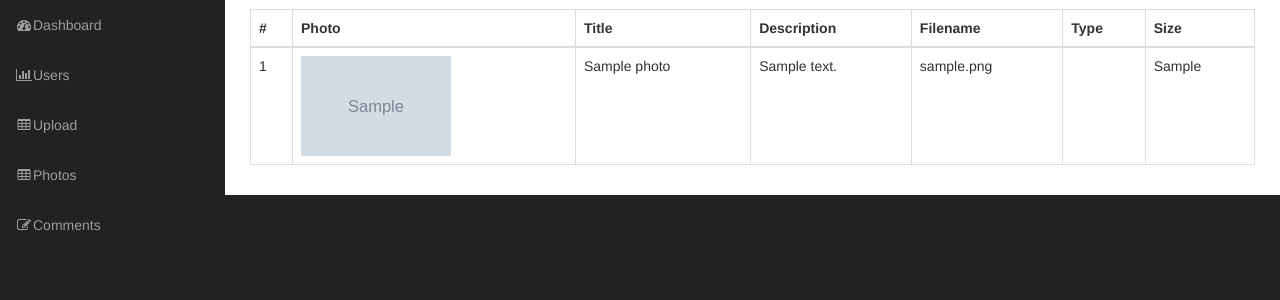
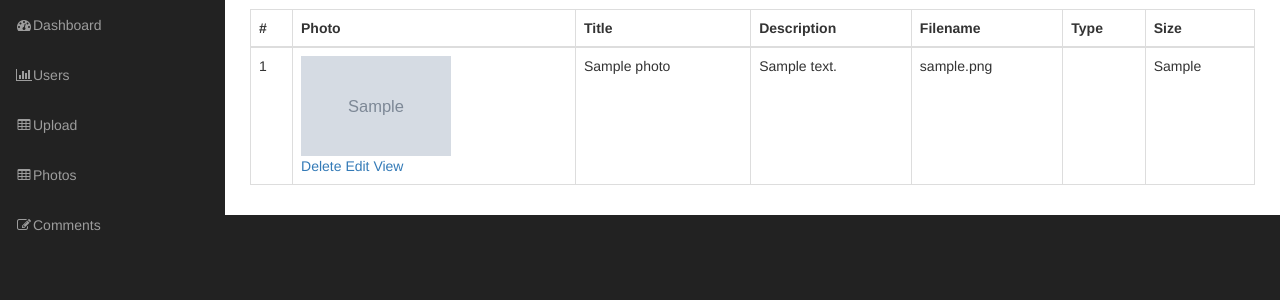
Before and after one commit to kimono-k/Kimono-CMS-OOP, a PHP site: page /admin/photos.php in a window 1280 px wide. Shown: the part 51-351 px from the top of the page. Run offline with PHP 8.4, Linux system fonts and the light colour scheme; the visitor is signed in with stand-in values (Sample User, id 1); tables that the repository leaves empty or names only in its code hold one stand-in row (values such as "Sample post"); grey boxes marked "Sample" are stand-in pictures; grey boxes labelled with a size stand in for pictures from a placeholder-image service; some libraries are stand-ins or nearby versions.

Commit message:
- get link for photo_id created - delete_photo.php created as delete photo overview page (sample)

```diff
--- /dev/null
+++ b/admin/delete_photo.php
@@ -0,0 +1,6 @@
+<?php include("includes/init.php"); ?>
+<?php if (!$session->is_signed_in()) { redirect("login.php"); } ?>
+
+<?php
+echo "hawo";
+?>
--- a/admin/photos.php
+++ b/admin/photos.php
@@ -40,7 +40,13 @@ $photos = Photo::find_all();
                         <tr>
                             <!-- Initialize properties from photo class -->
                             <td><?= $photo->photo_id; ?></td>
-                            <td><img src="<?= $photo->picture_path(); ?>" alt="Image not loaded" width="150" height="100"></td>
+                            <td><img src="<?= $photo->picture_path(); ?>" alt="Image not loaded" width="150" height="100">
+                                <div class="pictures-link">
+                                    <a href="delete_photo.php/?id=<?= $photo->photo_id; ?>">Delete</a>
+                                    <a href="#">Edit</a>
+                                    <a href="#">View</a>
+                                </div>
+                            </td>
                             <td><?= $photo->title; ?></td>
                             <td><?= $photo->description; ?></td>
                             <td><?= $photo->filename; ?></td>
```
